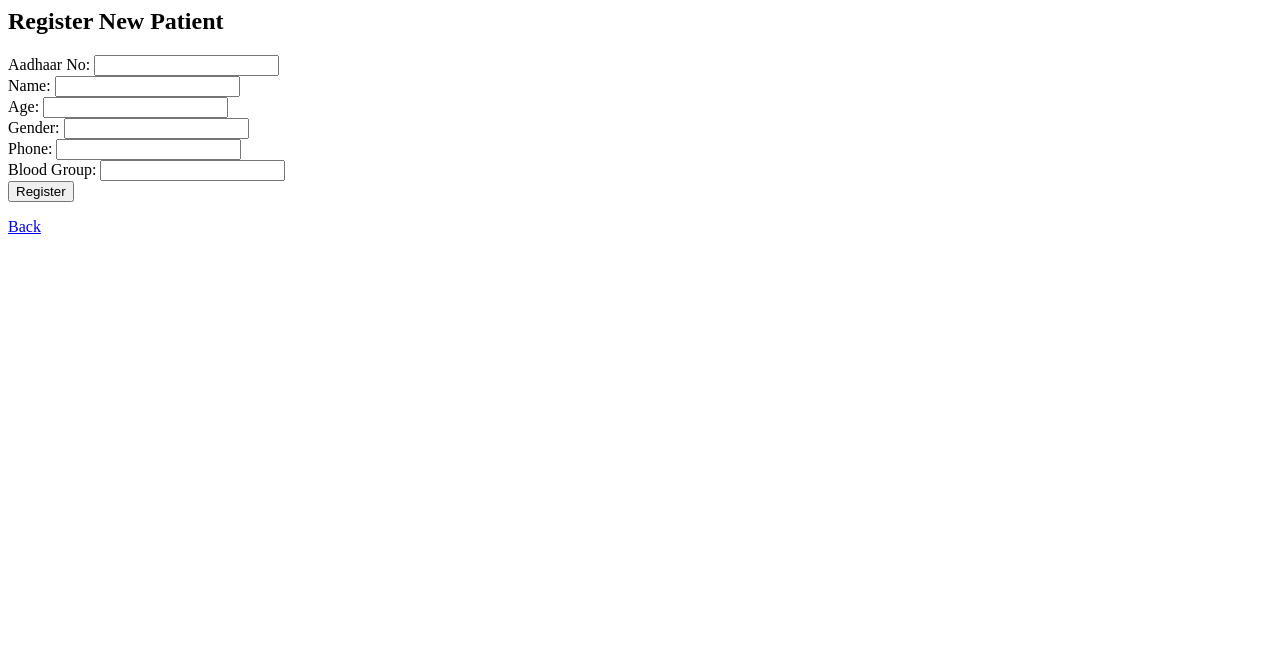
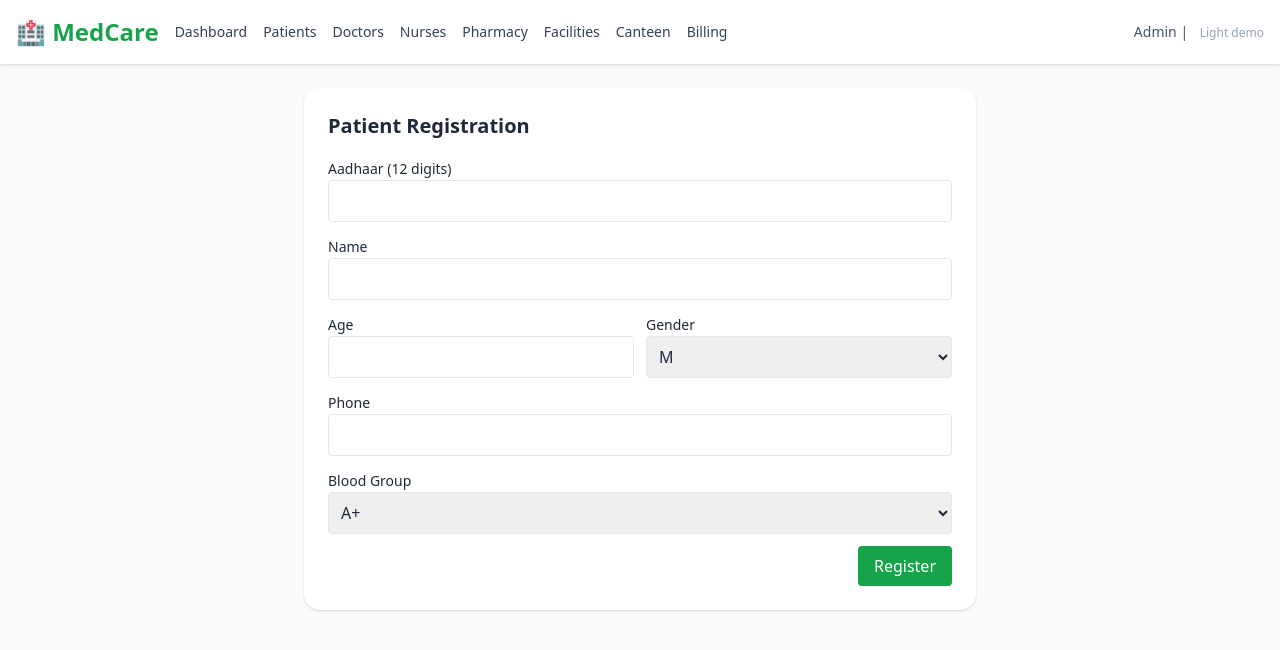
Before and after one commit to SargamS/hospital-management-system, a Flask app: page /register in a window 1280 px wide. Shown: the top 650 px of the page. Run offline with Flask 3, Linux system fonts and the light colour scheme; some libraries are stand-ins or nearby versions.

Commit message:
Update register.html

```diff
--- a/templates/register.html
+++ b/templates/register.html
@@ -1,11 +1,20 @@
-<h2>Register New Patient</h2>
-<form method="POST">
-  Aadhaar No: <input type="text" name="idno" required><br>
-  Name: <input type="text" name="name" required><br>
-  Age: <input type="number" name="age" required><br>
-  Gender: <input type="text" name="gender" required><br>
-  Phone: <input type="text" name="phone" required><br>
-  Blood Group: <input type="text" name="bg" required><br>
-  <button type="submit">Register</button>
-</form>
-<a href="/">Back</a>
+{% extends "base.html" %}
+{% block content %}
+<div class="max-w-2xl mx-auto bg-white p-6 rounded-2xl shadow">
+  <h2 class="text-xl font-semibold">Patient Registration</h2>
+  <form method="post" class="mt-4 space-y-3">
+    <div><label class="text-sm">Aadhaar (12 digits)</label><input name="idno" required class="w-full p-2 border rounded"></div>
+    <div><label class="text-sm">Name</label><input name="name" required class="w-full p-2 border rounded"></div>
+    <div class="grid grid-cols-2 gap-3">
+      <div><label class="text-sm">Age</label><input name="age" type="number" required class="w-full p-2 border rounded"></div>
+      <div><label class="text-sm">Gender</label><select name="gender" class="w-full p-2 border rounded"><option>M</option><option>F</option></select></div>
+    </div>
+    <div><label class="text-sm">Phone</label><input name="phone" required class="w-full p-2 border rounded"></div>
+    <div><label class="text-sm">Blood Group</label><select name="bg" class="w-full p-2 border rounded"><option>A+</option><option>B+</option><option>O+</option><option>AB+</option><option>A-</option><option>B-</option><option>O-</option><option>AB-</option></select></div>
+
+    <div class="flex justify-end">
+      <button class="px-4 py-2 bg-green-600 text-white rounded">Register</button>
+    </div>
+  </form>
+</div>
+{% endblock %}
```
